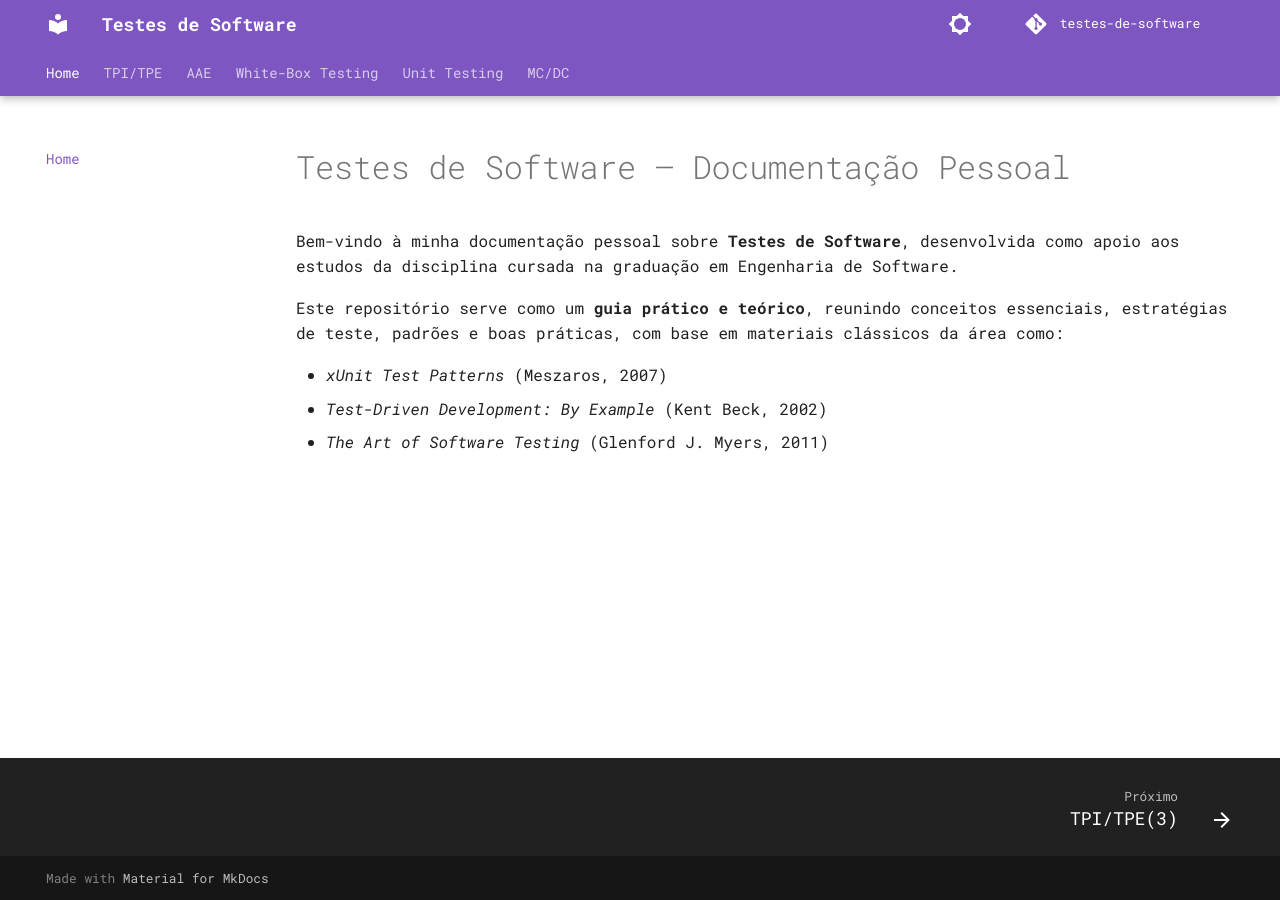
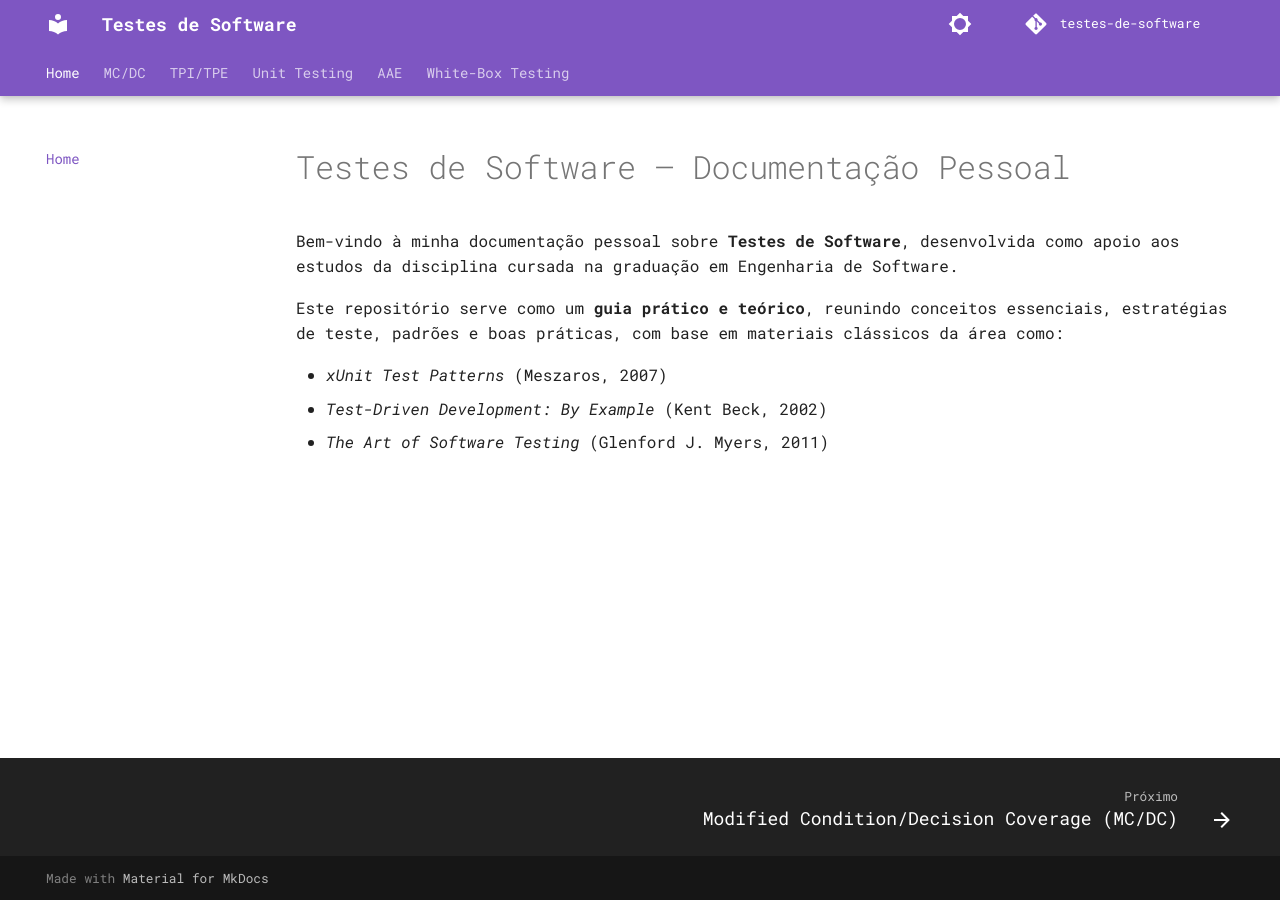
Before and after one commit to arthurrochamoreira/Testes-de-Software, an MkDocs documentation site: the page built from docs/index.md, in a window 1280 px wide. Built offline with MkDocs 1.6.1 and Material for MkDocs 9.7.7, drawn with Linux system fonts in a browser that asks for light colours; comment, search, counter and statistics services are not loaded.

Commit message:
update ordem

```diff
--- a/mkdocs.yml
+++ b/mkdocs.yml
@@ -50,14 +50,14 @@ theme:
 
 nav:
   - Home: index.md
+  - MC/DC:
+      - Modified Condition/Decision Coverage (MC/DC): aae3/mc_dc.md
   - TPI/TPE:
     - TPI/TPE(3): tpi_tpe/tpi3_tpe3.md
     - TPI/TPE(4): tpi_tpe/tpi4_tpe4.md
+  - Unit Testing:
+      - Teste de Unidade: aae3/unit_test.md
   - AAE:
     - AAE3: aae3/aae3.md
   - White-Box Testing:
       - Teste Caixa Branca: aae3/white_box_test.md
-  - Unit Testing:
-      - Teste de Unidade: aae3/unit_test.md
-  - MC/DC:
-      - Modified Condition/Decision Coverage (MC/DC): aae3/mc_dc.md
```
